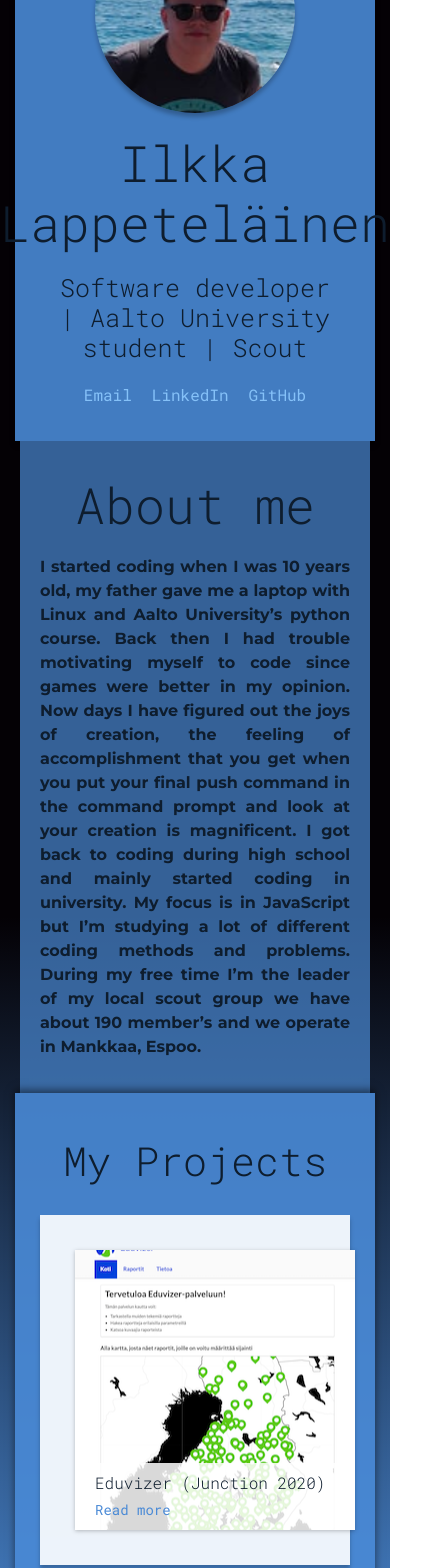
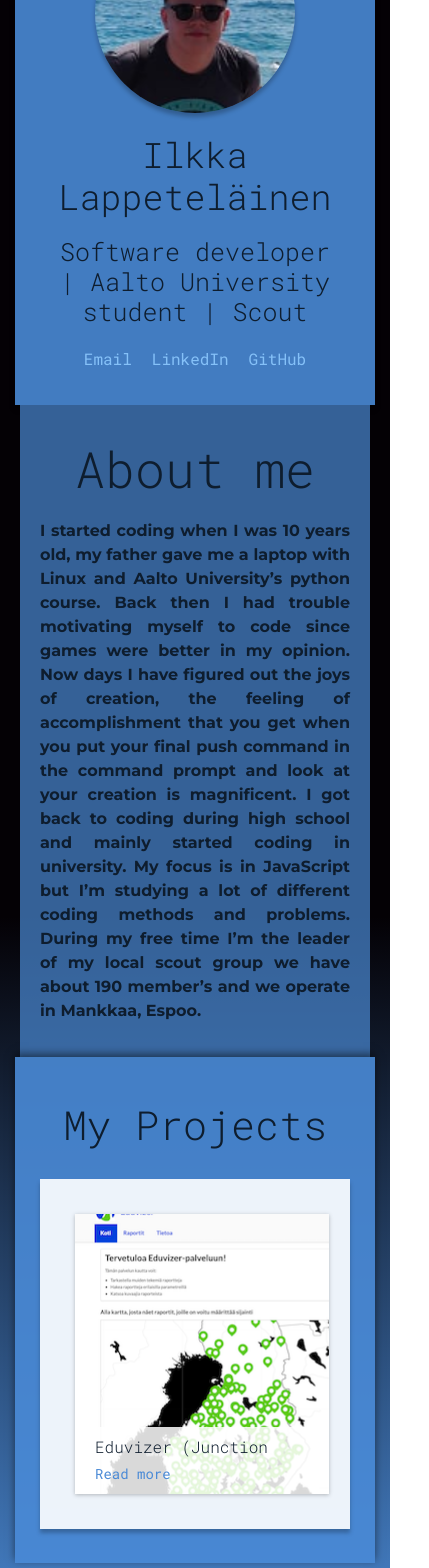
Before and after one commit to pnupu/Verkkojulkasunperusteet, a React (Create React App) app: page / in a window 390 px wide. Shown: the part 940-2508 px from the top of the page, 429 px wide, since content can reach past the window. Built offline with nearby package versions, Linux system fonts and the light colour scheme.

Commit message:
fixed mobile css

```diff
--- a/src/App.css
+++ b/src/App.css
@@ -335,7 +335,13 @@ footer > p {
       background-position: 60% 0px;
       background-size: 200%;
   }
-
+  .project-card {
+    max-width: 65vw;
+    max-height: calc(100vw - 40px);
+  }
+  .contact-information > h1 {
+    font-size: 35px;
+  }
   .header {
       padding-top: 30px;
       min-height: calc(100vh - 30px);
--- a/src/project.css
+++ b/src/project.css
@@ -93,6 +93,7 @@ p{
 .project-details {
     width: 100%;
     padding-top: 40px;
+    max-width: 80vw;
     display: flex;
     flex-direction: column;
     justify-content: flex-start;
@@ -102,6 +103,8 @@ p{
 
 .project-details > img {
     box-shadow: 0px 4px 4px rgba(0, 0, 0, 0.25);
+    max-width: 70vw;
+    max-height: auto;
     padding-bottom: 20px;
     height: 500px;
     align-self: center;
```
